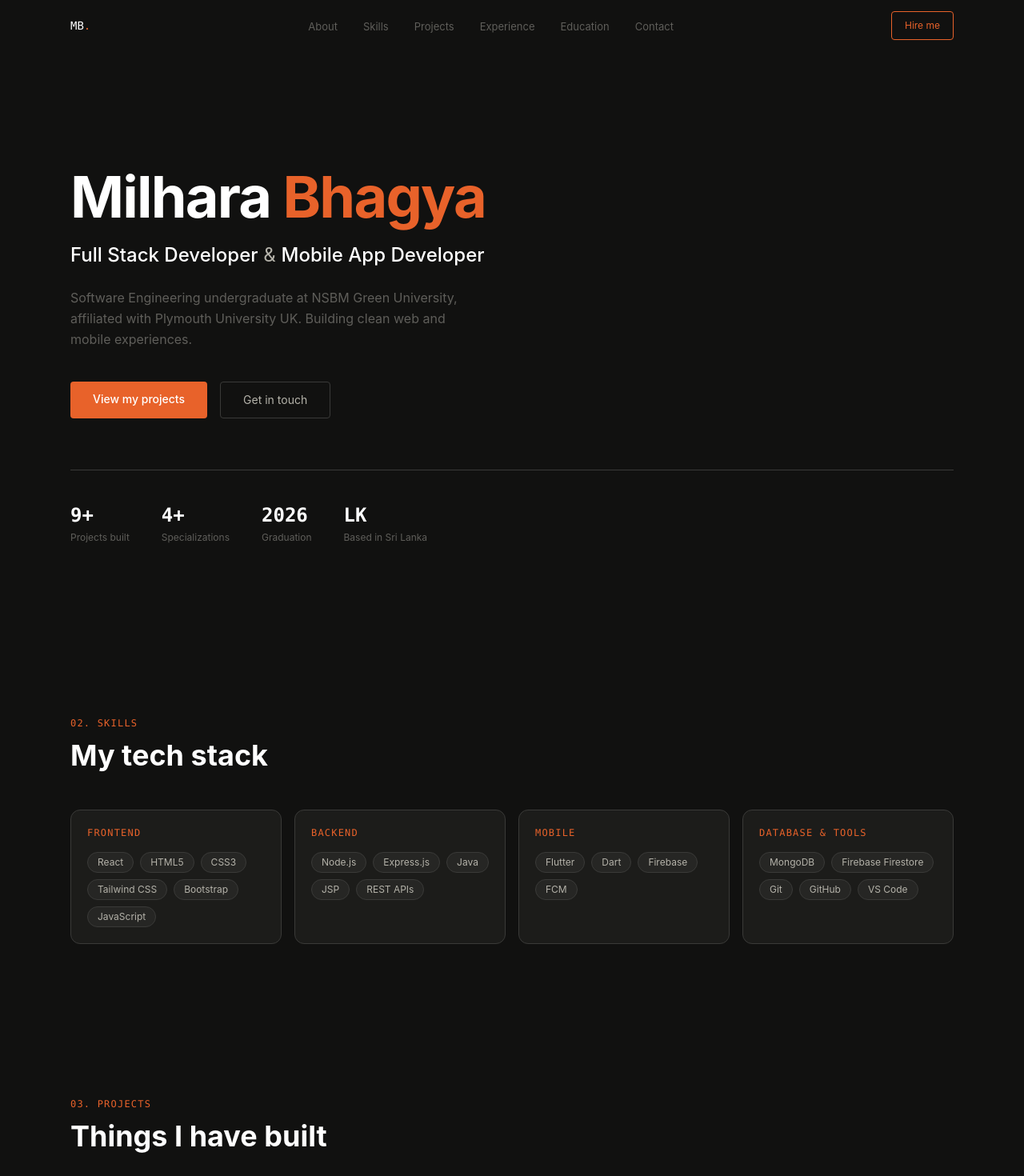
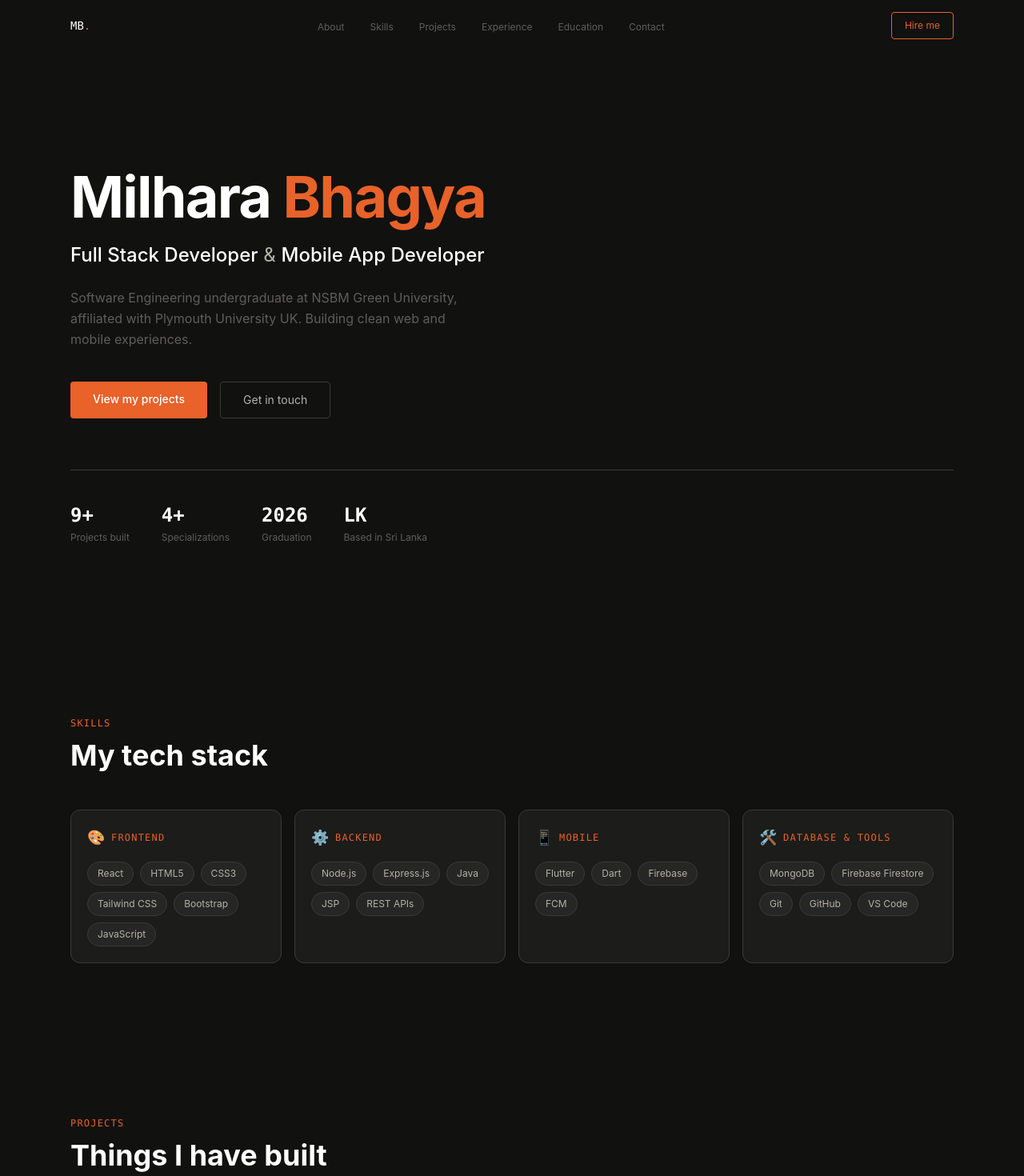
Before and after one commit to Milharabhagya/Milhara-portfolio, a React (Vite) app: page / in a window 1280 px wide. Shown: the top 1470 px of the page at 80% size. Built offline with nearby package versions, Linux system fonts and the light colour scheme.

Commit message:
basic frontend

```diff
--- a/src/components/Navbar.jsx
+++ b/src/components/Navbar.jsx
@@ -1,4 +1,5 @@
 import { useState, useEffect } from 'react'
+import { motion, AnimatePresence } from 'framer-motion'
 
 export default function Navbar() {
   const [scrolled, setScrolled] = useState(false)
@@ -13,37 +14,52 @@ export default function Navbar() {
   const links = ['About', 'Skills', 'Projects', 'Experience', 'Education', 'Contact']
 
   return (
-    <nav className={`fixed top-0 left-0 right-0 z-50 transition-all duration-300 ${scrolled ? 'bg-[#111110]/95 backdrop-blur-md border-b border-[#3A3A38]' : 'bg-transparent'}`}>
+    <motion.nav initial={{y:-60, opacity:0}} animate={{y:0, opacity:1}} transition={{duration:0.6, ease:'easeOut'}}
+      className={`fixed top-0 left-0 right-0 z-50 transition-all duration-300 ${scrolled ? 'border-b' : ''}`}
+      style={{background: scrolled ? 'rgba(17,17,16,0.95)' : 'transparent', backdropFilter: scrolled ? 'blur(12px)' : 'none', borderColor:'#3A3A38'}}>
       <div className="max-w-6xl mx-auto px-6 h-16 flex items-center justify-between">
-        <span className="font-mono text-sm font-medium text-white">MB<span className="text-[#E8622A]">.</span></span>
+        <motion.span whileHover={{scale:1.1}} className="font-mono text-sm font-medium text-white cursor-default">
+          MB<span style={{color:'#E8622A'}}>.</span>
+        </motion.span>
         <ul className="hidden md:flex gap-8">
-          {links.map(link => (
-            <li key={link}>
-              <a href={`#${link.toLowerCase()}`} className="text-[13px] text-[#5F5E5A] hover:text-white transition-colors duration-200">
+          {links.map((link, i) => (
+            <motion.li key={link} initial={{opacity:0,y:-10}} animate={{opacity:1,y:0}} transition={{delay:0.1+i*0.08}}>
+              <a href={`#${link.toLowerCase()}`}
+                className="text-xs transition-colors duration-200 hover:text-white"
+                style={{color:'#5F5E5A'}}>
                 {link}
               </a>
-            </li>
+            </motion.li>
           ))}
         </ul>
-        <a href="#contact" className="hidden md:block text-[12px] px-4 py-2 border border-[#E8622A] text-[#E8622A] rounded hover:bg-[#E8622A] hover:text-white transition-all duration-200">
+        <motion.a href="#contact" whileHover={{scale:1.05, background:'#E8622A', color:'#fff'}}
+          whileTap={{scale:0.95}}
+          className="hidden md:block text-xs px-4 py-2 rounded border transition-all"
+          style={{borderColor:'#E8622A', color:'#E8622A'}}>
           Hire me
-        </a>
+        </motion.a>
         <button className="md:hidden flex flex-col gap-1.5" onClick={() => setMenuOpen(!menuOpen)}>
-          <span className="block w-5 h-px bg-[#B4B2A9]"></span>
-          <span className="block w-5 h-px bg-[#B4B2A9]"></span>
-          <span className="block w-5 h-px bg-[#B4B2A9]"></span>
+          <span className="block w-5 h-px" style={{background:'#B4B2A9'}}></span>
+          <span className="block w-5 h-px" style={{background:'#B4B2A9'}}></span>
+          <span className="block w-5 h-px" style={{background:'#B4B2A9'}}></span>
         </button>
       </div>
+      <AnimatePresence>
         {menuOpen && (
-        <div className="md:hidden bg-[#1C1C1A] border-b border-[#3A3A38] px-6 py-4 flex flex-col gap-4">
+          <motion.div initial={{height:0, opacity:0}} animate={{height:'auto', opacity:1}} exit={{height:0, opacity:0}}
+            transition={{duration:0.3}} className="md:hidden overflow-hidden border-b"
+            style={{background:'#1C1C1A', borderColor:'#3A3A38'}}>
+            <div className="px-6 py-4 flex flex-col gap-4">
               {links.map(link => (
                 <a key={link} href={`#${link.toLowerCase()}`} onClick={() => setMenuOpen(false)}
-              className="text-sm text-[#B4B2A9] hover:text-white transition-colors">
+                  className="text-sm transition-colors hover:text-white" style={{color:'#B4B2A9'}}>
                   {link}
                 </a>
               ))}
             </div>
+          </motion.div>
         )}
-    </nav>
+      </AnimatePresence>
+    </motion.nav>
   )
 }
--- a/src/components/Projects.jsx
+++ b/src/components/Projects.jsx
@@ -1,3 +1,5 @@
+import { motion } from 'framer-motion'
+
 const projects = [
   { icon: '📋', name: 'Safe Serve', desc: 'Web app for Public Health Inspectors with dashboard, calendar, inspection log and analytics.', tech: ['HTML', 'CSS', 'Java'] },
   { icon: '💡', name: 'Lumi Smart', desc: 'IoT smart street lighting with dashboard, map view, control panel, zone log and analytics.', tech: ['HTML', 'CSS', 'JavaScript', 'IoT'] },
@@ -13,30 +15,41 @@ const projects = [
 export default function Projects() {
   return (
     <section id="projects" className="max-w-6xl mx-auto px-6 py-24">
-        <p className="font-mono text-xs tracking-widest uppercase mb-3" style={{color:'#E8622A'}}>03. Projects</p>
-        <h2 className="text-4xl font-bold text-white mb-12">Things I have built</h2>
+      <motion.p initial={{opacity:0,y:20}} whileInView={{opacity:1,y:0}} viewport={{once:true}} transition={{duration:0.5}}
+        className="font-mono text-xs tracking-widest uppercase mb-3" style={{color:'#E8622A'}}>
+         Projects
+      </motion.p>
+      <motion.h2 initial={{opacity:0,y:20}} whileInView={{opacity:1,y:0}} viewport={{once:true}} transition={{duration:0.5,delay:0.1}}
+        className="text-4xl font-bold text-white mb-12">Things I have built</motion.h2>
       <div className="grid grid-cols-1 md:grid-cols-2 lg:grid-cols-3 gap-4">
-          {projects.map(p => (
-            <div key={p.name} className="rounded-xl p-6 flex flex-col border group relative overflow-hidden transition-all duration-200 hover:-translate-y-1" style={{background:'#1C1C1A', borderColor:'#3A3A38'}}>
-              <div className="absolute top-0 left-0 right-0 h-0.5 scale-x-0 group-hover:scale-x-100 transition-transform duration-300 origin-left" style={{background:'#E8622A'}}></div>
+        {projects.map((p, i) => (
+          <motion.div key={p.name}
+            initial={{opacity:0,y:40}} whileInView={{opacity:1,y:0}} viewport={{once:true}} transition={{duration:0.5,delay:i*0.08}}
+            whileHover={{y:-6, borderColor:'#E8622A'}}
+            className="rounded-xl p-6 flex flex-col border relative overflow-hidden cursor-default"
+            style={{background:'#1C1C1A', borderColor:'#3A3A38'}}>
+            <motion.div className="absolute top-0 left-0 right-0 h-0.5" style={{background:'#E8622A', scaleX:0, originX:0}}
+              whileHover={{scaleX:1}} transition={{duration:0.3}} />
             <div className="flex justify-between items-start mb-4">
-                <div className="w-9 h-9 rounded-lg flex items-center justify-center text-lg" style={{background:'rgba(232,98,42,0.1)'}}>
+              <motion.div whileHover={{rotate:10, scale:1.15}} transition={{type:'spring', stiffness:300}}
+                className="w-9 h-9 rounded-lg flex items-center justify-center text-lg"
+                style={{background:'rgba(232,98,42,0.1)'}}>
                 {p.icon}
-                </div>
-                <a href="https://github.com/Milharabhagya" target="_blank" rel="noreferrer" className="text-lg transition-colors" style={{color:'#5F5E5A'}}>
-                  ↗
-                </a>
+              </motion.div>
+              <a href="https://github.com/Milharabhagya" target="_blank" rel="noreferrer"
+                className="text-lg transition-colors hover:text-[#E8622A]" style={{color:'#5F5E5A'}}>↗</a>
             </div>
             <h3 className="text-base font-semibold text-white mb-2">{p.name}</h3>
             <p className="text-xs leading-relaxed mb-4 flex-1" style={{color:'#5F5E5A'}}>{p.desc}</p>
             <div className="flex flex-wrap gap-1.5">
               {p.tech.map(t => (
-                  <span key={t} className="font-mono text-xs px-2 py-1 rounded-full" style={{background:'#262624', color:'#B4B2A9', border:'0.5px solid #3A3A38'}}>
+                <span key={t} className="font-mono text-xs px-2 py-1 rounded-full"
+                  style={{background:'#262624', color:'#B4B2A9', border:'0.5px solid #3A3A38'}}>
                   {t}
                 </span>
               ))}
             </div>
-            </div>
+          </motion.div>
         ))}
       </div>
     </section>
--- a/src/components/Skills.jsx
+++ b/src/components/Skills.jsx
@@ -1,27 +1,103 @@
+import { motion } from 'framer-motion'
+
 const categories = [
-    { title: 'Frontend', skills: ['React', 'HTML5', 'CSS3', 'Tailwind CSS', 'Bootstrap', 'JavaScript'] },
-    { title: 'Backend', skills: ['Node.js', 'Express.js', 'Java', 'JSP', 'REST APIs'] },
-    { title: 'Mobile', skills: ['Flutter', 'Dart', 'Firebase', 'FCM'] },
-    { title: 'Database & Tools', skills: ['MongoDB', 'Firebase Firestore', 'Git', 'GitHub', 'VS Code'] },
+  { title: 'Frontend', emoji: '🎨', skills: ['React', 'HTML5', 'CSS3', 'Tailwind CSS', 'Bootstrap', 'JavaScript'] },
+  { title: 'Backend', emoji: '⚙️', skills: ['Node.js', 'Express.js', 'Java', 'JSP', 'REST APIs'] },
+  { title: 'Mobile', emoji: '📱', skills: ['Flutter', 'Dart', 'Firebase', 'FCM'] },
+  { title: 'Database & Tools', emoji: '🛠️', skills: ['MongoDB', 'Firebase Firestore', 'Git', 'GitHub', 'VS Code'] },
 ]
+
+const containerVariants = {
+  hidden: {},
+  visible: { transition: { staggerChildren: 0.06 } }
+}
+
+const tagVariants = {
+  hidden: { opacity: 0, scale: 0.5, y: 10 },
+  visible: {
+    opacity: 1, scale: 1, y: 0,
+    transition: { type: 'spring', stiffness: 400, damping: 15 }
+  }
+}
+
+const cardVariants = {
+  hidden: { opacity: 0, y: 40 },
+  visible: { opacity: 1, y: 0, transition: { duration: 0.5, ease: 'easeOut' } }
+}
 
 export default function Skills() {
   return (
     <section id="skills" className="max-w-6xl mx-auto px-6 py-24">
-        <p className="font-mono text-xs tracking-widest uppercase mb-3" style={{color:'#E8622A'}}>02. Skills</p>
-        <h2 className="text-4xl font-bold text-white mb-12">My tech stack</h2>
+      <motion.p
+        initial={{ opacity: 0, y: 20 }} whileInView={{ opacity: 1, y: 0 }}
+        viewport={{ once: true }} transition={{ duration: 0.5 }}
+        className="font-mono text-xs tracking-widest uppercase mb-3"
+        style={{ color: '#E8622A' }}>
+         Skills
+      </motion.p>
+      <motion.h2
+        initial={{ opacity: 0, y: 20 }} whileInView={{ opacity: 1, y: 0 }}
+        viewport={{ once: true }} transition={{ duration: 0.5, delay: 0.1 }}
+        className="text-4xl font-bold text-white mb-12">
+        My tech stack
+      </motion.h2>
+
       <div className="grid grid-cols-1 sm:grid-cols-2 lg:grid-cols-4 gap-4">
-          {categories.map(cat => (
-            <div key={cat.title} className="rounded-xl p-5 border transition-colors" style={{background:'#1C1C1A', borderColor:'#3A3A38'}}>
-              <p className="font-mono text-xs uppercase tracking-widest mb-4" style={{color:'#E8622A'}}>{cat.title}</p>
-              <div className="flex flex-wrap gap-2">
-                {cat.skills.map(skill => (
-                  <span key={skill} className="text-xs px-3 py-1 rounded-full" style={{background:'#262624', color:'#B4B2A9', border:'0.5px solid #3A3A38'}}>
+        {categories.map((cat, i) => (
+          <motion.div
+            key={cat.title}
+            variants={cardVariants}
+            initial="hidden"
+            whileInView="visible"
+            viewport={{ once: true, margin: '-50px' }}
+            transition={{ delay: i * 0.12 }}
+            whileHover={{ y: -4, borderColor: '#E8622A', boxShadow: '0 8px 32px rgba(232,98,42,0.12)' }}
+            className="rounded-xl p-5 border transition-all duration-300 cursor-default"
+            style={{ background: '#1C1C1A', borderColor: '#3A3A38' }}>
+
+            {/* Card header */}
+            <div className="flex items-center gap-2 mb-4">
+              <motion.span
+                whileHover={{ rotate: 15, scale: 1.2 }}
+                transition={{ type: 'spring', stiffness: 300 }}
+                className="text-lg">
+                {cat.emoji}
+              </motion.span>
+              <p className="font-mono text-xs uppercase tracking-widest"
+                style={{ color: '#E8622A' }}>{cat.title}</p>
+            </div>
+
+            {/* Skill tags with stagger */}
+            <motion.div
+              className="flex flex-wrap gap-2"
+              variants={containerVariants}
+              initial="hidden"
+              whileInView="visible"
+              viewport={{ once: true, margin: '-30px' }}>
+              {cat.skills.map((skill) => (
+                <motion.span
+                  key={skill}
+                  variants={tagVariants}
+                  whileHover={{
+                    scale: 1.15,
+                    color: '#E8622A',
+                    borderColor: '#E8622A',
+                    background: 'rgba(232,98,42,0.08)',
+                    transition: { duration: 0.15 }
+                  }}
+                  whileTap={{ scale: 0.92 }}
+                  className="text-xs px-3 py-1.5 rounded-full cursor-default select-none"
+                  style={{
+                    background: '#262624',
+                    color: '#B4B2A9',
+                    border: '0.5px solid #3A3A38'
+                  }}>
                   {skill}
-                  </span>
+                </motion.span>
               ))}
-              </div>
-            </div>
+            </motion.div>
+
+          </motion.div>
         ))}
       </div>
     </section>
```
Also changed, not shown: src/components/Contact.jsx (+56 -29 lines), src/components/Education.jsx (+24 -51 lines), src/components/Experience.jsx (+27 -15 lines). Lines whose indentation alone changed are shown as unchanged.
